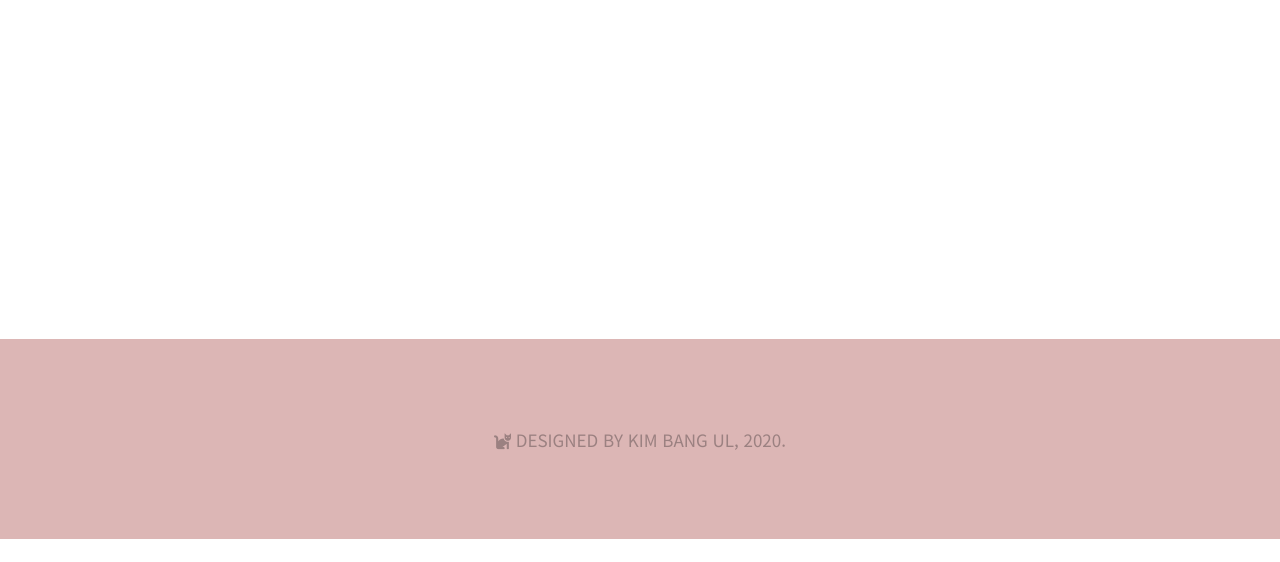
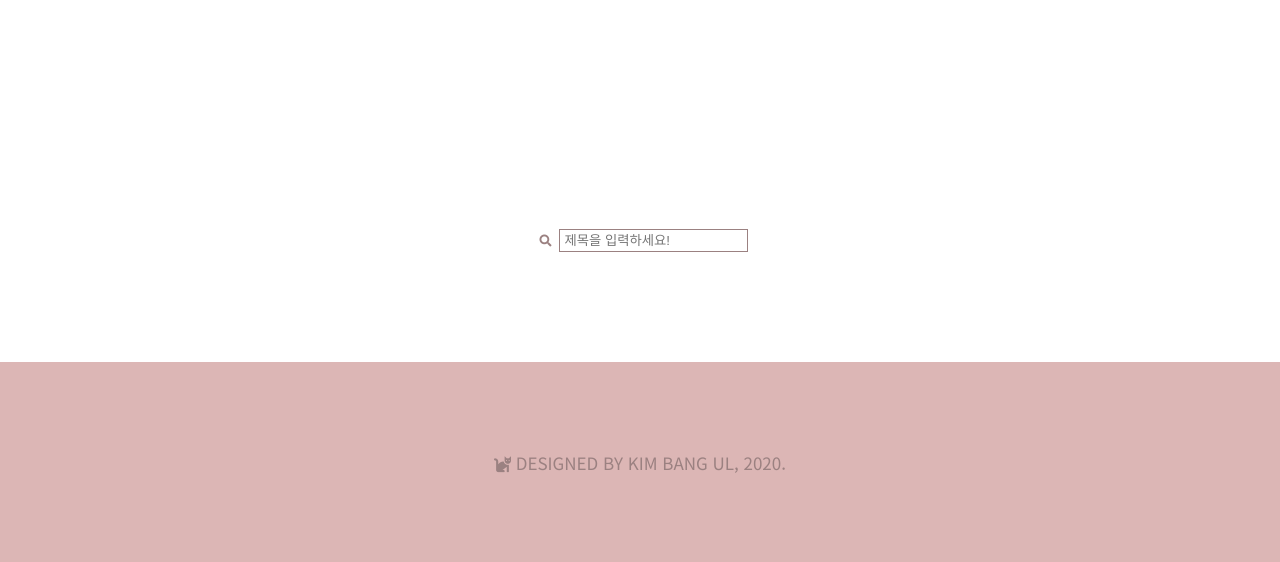
Before and after one commit to Kimbangul/blog, a PHP site: page / in a window 1280 px wide. Shown: the part 1009-1571 px from the top of the page. Before the commit the page ends 1548 px from the top, so only its background shows below. Run offline with PHP 8.4, Linux system fonts and the light colour scheme; data that the repository does not hold is empty; some libraries are stand-ins or nearby versions; some web fonts are replaced.

Commit message:
검색기능 추가

```diff
--- a/app/ArticleDao.php
+++ b/app/ArticleDao.php
@@ -31,6 +31,7 @@ class ArticleDao {
         `memberId` = '${args['memberId']}',
         `boardId` = '${args['boardId']}',
         `title` = '${args['title']}',
+        `summary` = '${args['summary']}',
         `body` = '${args['body']}'
         `thumbImgUrl` = '${args['thumbImgUrl']}'
         ";
@@ -79,6 +80,11 @@ class ArticleDao {
             , boardId = '{$args['boardId']}'
             ";
         }
+
+        $sql .= "
+        , `summary` = '{$args['summary']}'
+        ";
+
 
         $sql .= "
         , thumbImgUrl = '{$args['thumbImgUrl']}'
--- a/part/foot.php
+++ b/part/foot.php
@@ -7,7 +7,7 @@
         <ul class="social flex flex-jc-e mb">
                 <li><a target="_blank" href="https://www.instagram.com/y_e_r_i_m_e/"><i
                             class="fab fa-instagram"></i></a></li>
-                <li><a target="_blank" href="https://twitter.com/kim_bang_ul"><i class="fab fa-twitter"></i></a></li>
+                <li><a target="_blank" href="#"><i class="fab fa-twitter"></i></a></li>
                 <li><a target="_blank" href="https://github.com/Kimbangul"><i class="fab fa-github"></i></a></li>
             </ul>
 
--- a/part/head.php
+++ b/part/head.php
@@ -58,7 +58,7 @@ $boardRows = ArticleService::getForPrintBoards();
             <ul class="social flex flex-1-0-0 flex-jc-e pc">
                 <li><a target="_blank" href="https://www.instagram.com/y_e_r_i_m_e/"><i
                             class="fab fa-instagram"></i></a></li>
-                <li><a target="_blank" href="https://twitter.com/kim_bang_ul"><i class="fab fa-twitter"></i></a></li>
+                <li><a target="_blank" href="#"><i class="fab fa-twitter"></i></a></li>
                 <li><a target="_blank" href="https://github.com/Kimbangul"><i class="fab fa-github"></i></a></li>
             </ul>
 
@@ -97,7 +97,7 @@ $boardRows = ArticleService::getForPrintBoards();
                 <ul class="social flex flex-jc-c">
                     <li><a target="_blank" href="https://www.instagram.com/y_e_r_i_m_e/"><i
                             class="fab fa-instagram"></i></a></li>
-                    <li><a target="_blank" href="https://twitter.com/kim_bang_ul"><i class="fab fa-twitter"></i></a></li>
+                    <li><a target="_blank" href="#"><i class="fab fa-twitter"></i></a></li>
                     <li><a target="_blank" href="https://github.com/Kimbangul"><i class="fab fa-github"></i></a></li>
                 </ul>
 
--- a/public/adm/article/detail.php
+++ b/public/adm/article/detail.php
@@ -47,6 +47,12 @@ require_once $_SERVER['DOCUMENT_ROOT'] . '/../part/toastUiEditor.php';
                 </td>
             </tr>
             <tr>
+                <th>요약</th>
+                <td>
+                    <?=$article['summary']?>
+                </td>
+            </tr>
+            <tr>
                 <th>본문</th>
                 <td>
                     <script type="text/x-template"><?=$article['body']?></script>
--- a/public/adm/article/list.php
+++ b/public/adm/article/list.php
@@ -7,7 +7,7 @@ $pageTitle = '게시물 리스트';
 require_once $_SERVER['DOCUMENT_ROOT'] . '/../part/adm/head.php';
 
 $_REQUEST['displayStatus'] = '__ALL__';
-$listData = ArticleService::getForPrintListDataPublic($_REQUEST);
+$listData = ArticleService::getForPrintListData($_REQUEST);
 $articles = $listData['articles'];
 $totalPage = $listData['totalPage'];
 
--- a/public/index.php
+++ b/public/index.php
@@ -122,6 +122,15 @@ include "../part/head.php";
     </div>
 
     <!-- 최근 글 끝 -->
+    <div class="con-max-width search-box">
+        <form class="form1 flex flex-ai-c flex-jc-c">
+        <i class="fas fa-search icon"></i>
+        <div class="form-control">
+             <input type="text" name="title" placeholder="제목을 입력하세요!" value="<?=getArrValue($_REQUEST, 'title', '')?>">
+          </div>
+        </form>
+
+     </div>
 
     <div class="con-max-width sans count-box flex flex-jc-c">
     <?php for ( $i = 1; $i <= $totalPage; $i++ ) { ?>
--- a/public/resource/common.css
+++ b/public/resource/common.css
@@ -366,6 +366,8 @@ border-radius: 7.5px;
     padding: 30px 0;
     margin-bottom: 50px;
 }
+
+
 #contents div.count-box > a.count{
     font-size: 1.5rem;
     width: 30px;
@@ -380,6 +382,18 @@ border-radius: 7.5px;
 
 #contents div.count-box > a.count:hover{
     opacity: 1;
+}
+
+
+#contents div.search-box .icon{
+    padding: 0 7px;
+    font-size: 1.2rem;
+}
+
+#contents div.search-box input[type=text]{
+    outline: none;
+    padding: 3px 5px;
+    border: 1px solid #9B8181;
 }
 
 
```
Also changed, not shown: public/adm/article/modify.php (+8 -0 lines), public/adm/article/write.php (+8 -0 lines), public/list.php (+10 -0 lines).
